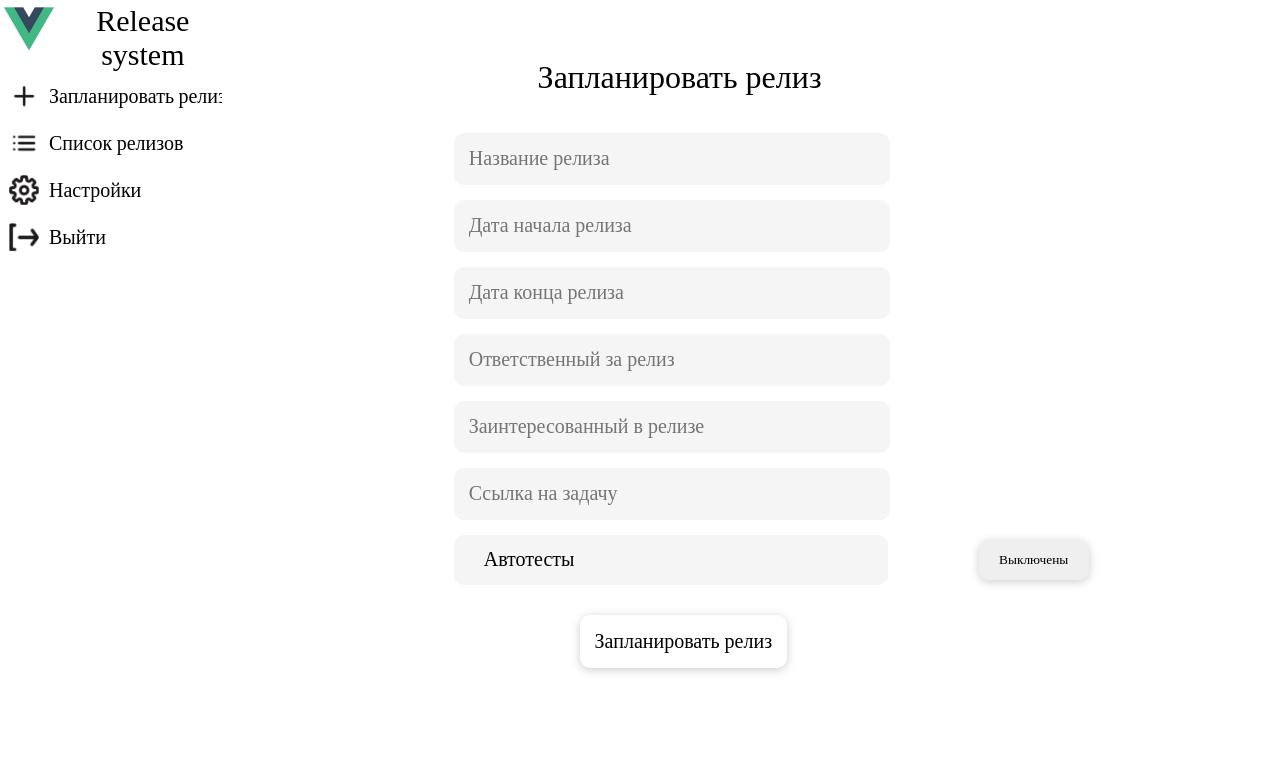
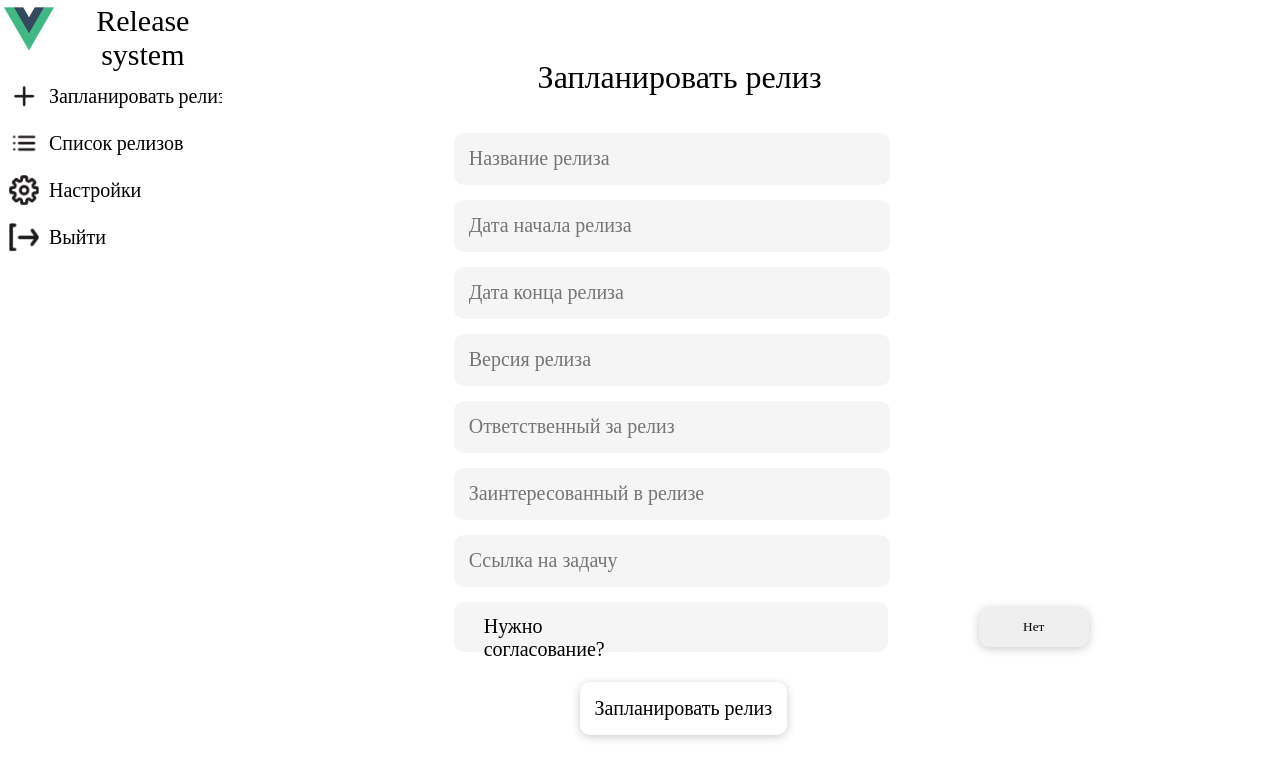
Before and after one commit to L3XxXa/ReleaseSystemFront, a Vue app in the folder release_system/: page /createRelease in a window 1280 px wide. Shown: the top 778 px of the page. Built offline with nearby package versions, Linux system fonts and the light colour scheme.

Commit message:
sending request

```diff
--- a/release_system/package.json
+++ b/release_system/package.json
@@ -8,6 +8,7 @@
     "lint": "vue-cli-service lint"
   },
   "dependencies": {
+    "axios": "^1.2.1",
     "core-js": "^3.8.3",
     "vee-validate": "^4.7.3",
     "vue": "^3.2.13",
--- a/release_system/src/main.js
+++ b/release_system/src/main.js
@@ -2,9 +2,12 @@ import { createApp } from 'vue'
 import App from './App.vue'
 import router from "@/router/router";
 import components from "@/components"
+import axios from 'axios';
 
 const app = createApp(App)
 components.forEach(component => {
     app.component(component.name, component)
-})
-app.use(router).mount('#app')
+});
+axios.defaults.baseURL="";
+axios.defaults.timeout=3000;
+app.use(router).mount('#app');
--- a/release_system/src/pages/CreateReleasePage.vue
+++ b/release_system/src/pages/CreateReleasePage.vue
@@ -5,7 +5,7 @@
     </div>
     <div class="content">
       <h1 class="heading">Запланировать релиз</h1>
-      <Form>
+      <Form @submit="submittingForm">
         <Field name="release_name" type="string" :rules="validate_field_not_empty" class="input__field"
                :validateOnBlur="true" placeholder="Название релиза" v-model="release_name"/>
         <ErrorMessage name="release_name"/>
@@ -17,6 +17,9 @@
                onfocus="(this.type='date')" onblur="(this.type='text')" :rules="validate_date" :validateOnBlur="true"
                v-model="release_end_date"/>
         <ErrorMessage name="release_end_date"/>
+        <Field name="version" class="input__field" placeholder="Версия релиза"
+               :rules="validate_field_not_empty" :validateOnBlur="true" v-model="version"/>
+        <ErrorMessage name="version"/>
         <Field name="responsible" class="input__field" placeholder="Ответственный за релиз"
                :rules="validate_field_not_empty" :validateOnBlur="true" v-model="responsible"/>
         <ErrorMessage name="responsible"/>
@@ -26,16 +29,16 @@
         <Field name="link" class="input__field" placeholder="Ссылка на задачу"
                :rules="validate_field_not_empty" :validateOnBlur="true" v-model="link"/>
         <ErrorMessage name="link"/>
+        <div class="input__field">
+          <div class="toggle__button__field">
+            <p class="autotests__text">Нужно согласование?</p>
+            <button class="button__toggle" :class="{'active':approve_required}" @click="toggleButton">
+              {{ approve_required ? "Да" : "Нет" }}
+            </button>
+          </div>
+        </div>
+        <release-button class="create__release__button"></release-button>
       </Form>
-      <div class="input__field">
-        <div class="toggle__button__field">
-          <p class="autotests__text">Автотесты</p>
-          <button class="button__toggle" :class="{'active':autotests}" @click="toggleButton">
-            {{ autotests ? "Включены" : "Выключены" }}
-          </button>
-        </div>
-      </div>
-      <release-button class="create__release__button" ></release-button>
     </div>
   </div>
 
@@ -45,6 +48,7 @@
 
 import {ErrorMessage, Field, Form} from "vee-validate";
 import ReleaseButton from "@/components/UI/buttons/ReleaseButton";
+import axios from "axios";
 
 export default {
   name: "CreateReleasePage",
@@ -62,7 +66,8 @@ export default {
       responsible: '',
       interested: '',
       link: '',
-      autotests: false
+      approve_required: false,
+      version: '',
     }
   },
   methods: {
@@ -81,7 +86,7 @@ export default {
       console.log(before)
       console.log(after)
       console.log("date now " + Date.now())
-      if ((before > after && before !== "" && after !== "") || Math.floor(before.getTime()) < Date.now()) {
+      if ((before > after && before !== "" && after !== "") || Math.floor(before.getTime()) + 86400000 < Date.now()) {
         return "Установите правильные даты релиза"
       }
       return true
@@ -92,6 +97,25 @@ export default {
     },
     toggleButton() {
       this.autotests = !this.autotests;
+    },
+
+    async submittingForm() {
+      setTimeout(async () => {
+        const response = await axios.post("http://192.168.13.1/api/plan", {
+          app_name: this.release_name,
+          start_date: this.release_start_date,
+          finish_date: this.release_end_date,
+          ver: this.version,
+          approve_required: this.approve_required,
+          on_duty: this.responsible,
+          followers: this.interested
+        })
+        if (response.status === 200) {
+          alert("Релиз успешно запланирован")
+        } else {
+          alert("Ошибка при создании релиза.\nКод: " + response.status)
+        }
+      })
     }
   },
 
@@ -116,12 +140,12 @@ export default {
   position: relative;
 }
 
-.active{
+.active {
   background-color: rgba(0, 255, 56, 0.40);
-  box-shadow: 0 2px 10px rgba(0,0,0, 0.2);
+  box-shadow: 0 2px 10px rgba(0, 0, 0, 0.2);
 }
 
-.active:hover{
+.active:hover {
   background-color: #00FF38;
 }
 
@@ -137,9 +161,8 @@ export default {
   padding-left: 10px;
   padding-right: 10px;
   width: 110px;
-  box-shadow: 0 2px 10px rgba(0,0,0, 0.2);
+  box-shadow: 0 2px 10px rgba(0, 0, 0, 0.2);
 }
-
 
 
 .autotests__text {
```
Also changed, not shown: 1 other file (tests, documents, lock files or other folders).
